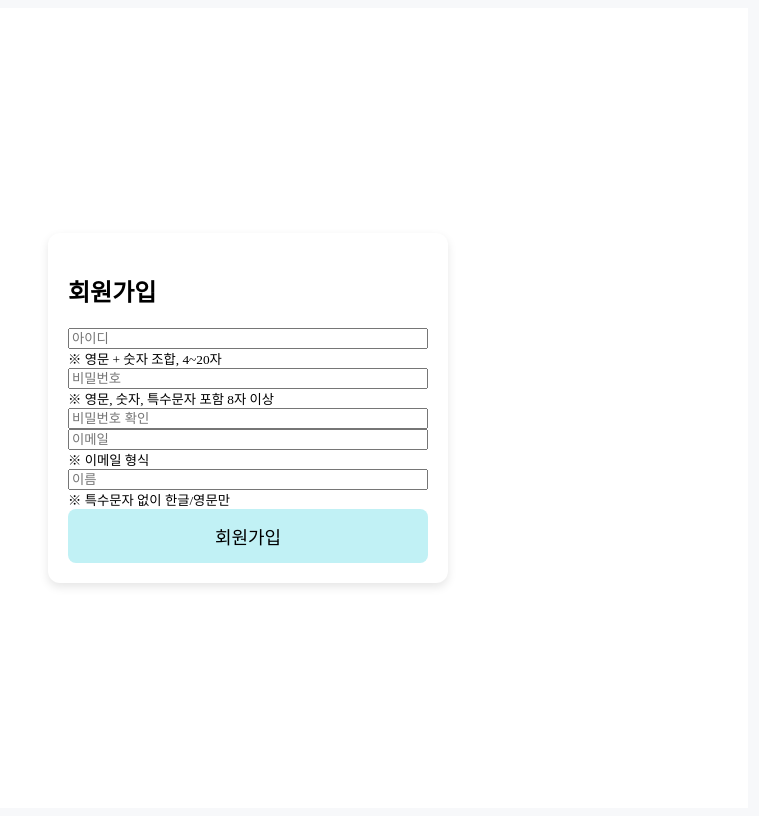
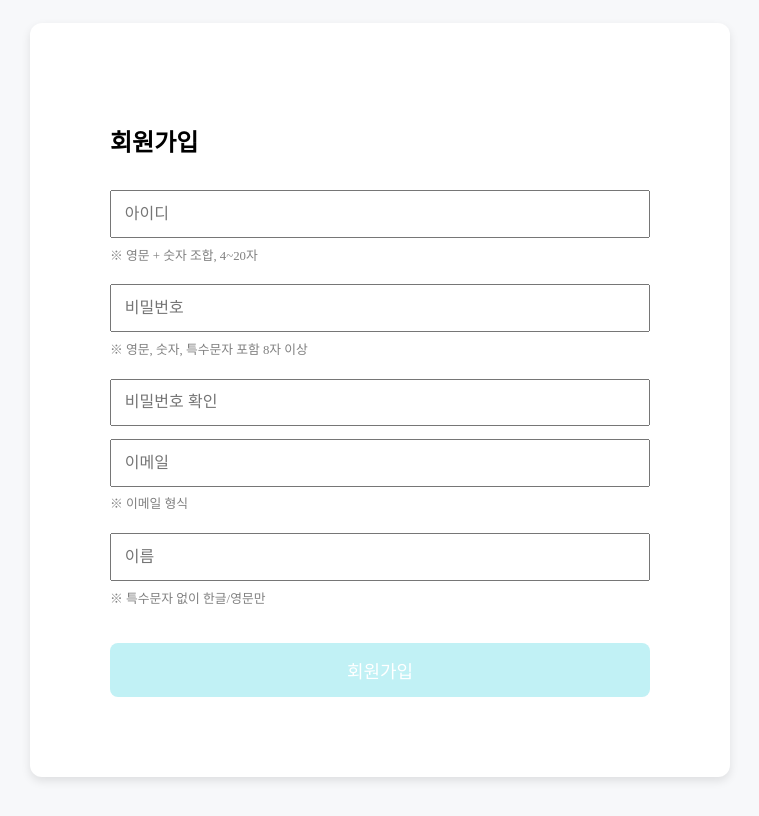
Before and after one commit to KGUCapstone/frontend, a React (Create React App) app: page /join in a window 1280 px wide. Shown: the whole page, without its empty margins (260-1019 px from the left). Built offline with nearby package versions, Linux system fonts and the light colour scheme; no server answers.

Commit message:
Feat: 로고, 제목 이미지 파일 추가, 카메라 비율 조정과 레이아웃 수정, 로그인 컨테이너 수정과 디자인 수정, 홈 화면 로그인 연결 해서 레이아웃 만들고 디자인 수정

```diff
--- a/src/style/AuthForm.css
+++ b/src/style/AuthForm.css
@@ -1,170 +1,49 @@
+.auth-container {
+  position: absolute;
+  top: 0%;
+  left: 50%;
+  transform: translate(-50%, 0);
+  max-width: 400px;
+  width: 100%;
+  padding: 1rem;
+  background-color: #fff;
+}
 
-.auth-container {
+.auth-form {
+  width: 100%;
   display: flex;
   flex-direction: column;
-  align-items: center;
-  justify-content: center;
-  height: 100vh;
-  max-width: 1000px;
-  background-color: #f7f8fa;
-
-  box-sizing: border-box;
+  gap: 0.8rem;
 }
 
-
-.auth-form {
-  display: flex;
-  flex-direction: column;
-  width: 100%;
-  max-width: 700px;
-  padding: 80px;
-  background: #fff;
-  border-radius: 12px;
-  box-shadow: 0 4px 10px rgba(0, 0, 0, 0.1);
-  box-sizing: border-box;
+.auth-form input {
+  padding: 0.8rem;
+  font-size: 1rem;
 }
 
-.input-field {
-  width: 100%;
-  padding: 14px;
-  margin-bottom: 12px;
-  border: none;
-  border-radius: 8px;
-  background-color: #fdeedc;
-  font-size: 16px;
+.auth-form small {
+  color: gray;
+  font-size: 0.8rem;
+  margin-top: -6px;
+  margin-bottom: 8px;
 }
 
 .auth-button {
-  width: 100%;
-  padding: 14px;
-  background-color: #c1f1f5;
+  padding: 0.9rem;
+  font-size: 1rem;
+  background-color: #333;
+  color: white;
   border: none;
-  border-radius: 8px;
-  font-size: 18px;
   cursor: pointer;
-  transition: background 0.3s;
+  margin-top: 1rem;
 }
 
-.auth-button:hover {
-  background-color: #a2e0ea;
+.error-msg {
+  color: red;
+  margin-top: 0.5rem;
+  font-size: 0.9rem;
 }
 
-.auto-login {
-  display: flex;
-  align-items: center;
-  font-size: 14px;
-  margin-top: 5px;
+body {
+  overflow: hidden;
 }
-
-.auto-login input {
-  margin-right: 5px;
-}
-
-.signup-link {
-  margin-top: 1rem;
-  font-size: 0.9rem;
-  text-align: center;
-}
-
-.signup-link a {
-  font-weight: bold;
-  color: #0077cc;
-  text-decoration: none;
-}
-
-.sns-login {
-  margin-top: 1.5rem;
-  display: flex;
-  justify-content: center;
-  gap: 20px;
-}
-
-.naver-button,
-.google-button {
-  background-color: white;
-  border-radius: 50%;
-  width: 60px;
-  height: 60px;
-  padding: 8px;
-  cursor: pointer;
-  display: flex;
-  align-items: center;
-  justify-content: center;
-  transition: transform 0.2s ease-in-out;
-}
-
-.naver-button {
-  border: 2px solid #03c75a;
-}
-
-.google-button {
-  border: 2px solid #769483;
-}
-
-.naver-button:hover,
-.google-button:hover {
-  transform: scale(1.1);
-}
-
-.naver-button img,
-.google-button img {
-  width: 40px;
-  height: 40px;
-}
-
-@media (max-width: 480px) {
-  .auth-form {
-    width: 90%;
-    padding: 16px;
-  }
-
-  .input-field {
-    font-size: 14px;
-    padding: 12px;
-  }
-
-  .auth-button {
-    font-size: 16px;
-    padding: 12px;
-  }
-
-  .naver-button,
-  .google-button {
-    width: 50px;
-    height: 50px;
-  }
-
-  .naver-button img,
-  .google-button img {
-    width: 32px;
-    height: 32px;
-  }
-}
-
-@media (min-width: 481px) and (max-width: 768px) {
-  .auth-form {
-    width: 80%;
-  }
-
-  .input-field {
-    font-size: 16px;
-    padding: 14px;
-  }
-
-  .auth-button {
-    font-size: 18px;
-    padding: 14px;
-  }
-
-  .naver-button,
-  .google-button {
-    width: 60px;
-    height: 60px;
-  }
-
-  .naver-button img,
-  .google-button img {
-    width: 36px;
-    height: 36px;
-  }
-}
--- a/src/style/LoginForm.css
+++ b/src/style/LoginForm.css
@@ -1,20 +1,23 @@
+
 .auth-container {
   display: flex;
   flex-direction: column;
   align-items: center;
   justify-content: center;
   height: 100vh;
-  background-color: #fff;
-  padding: 20px;
+  max-width: 1000px;
+  background-color: #f7f8fa;
+
   box-sizing: border-box;
 }
+
 
 .auth-form {
   display: flex;
   flex-direction: column;
-  width: 90%;
-  max-width: 400px;
-  padding: 20px;
+  width: 100%;
+  max-width: 700px;
+  padding: 80px;
   background: #fff;
   border-radius: 12px;
   box-shadow: 0 4px 10px rgba(0, 0, 0, 0.1);
@@ -165,9 +168,3 @@
     height: 36px;
   }
 }
-
-@media (min-width: 769px) {
-  .auth-form {
-    max-width: 400px;
-  }
-}
```
